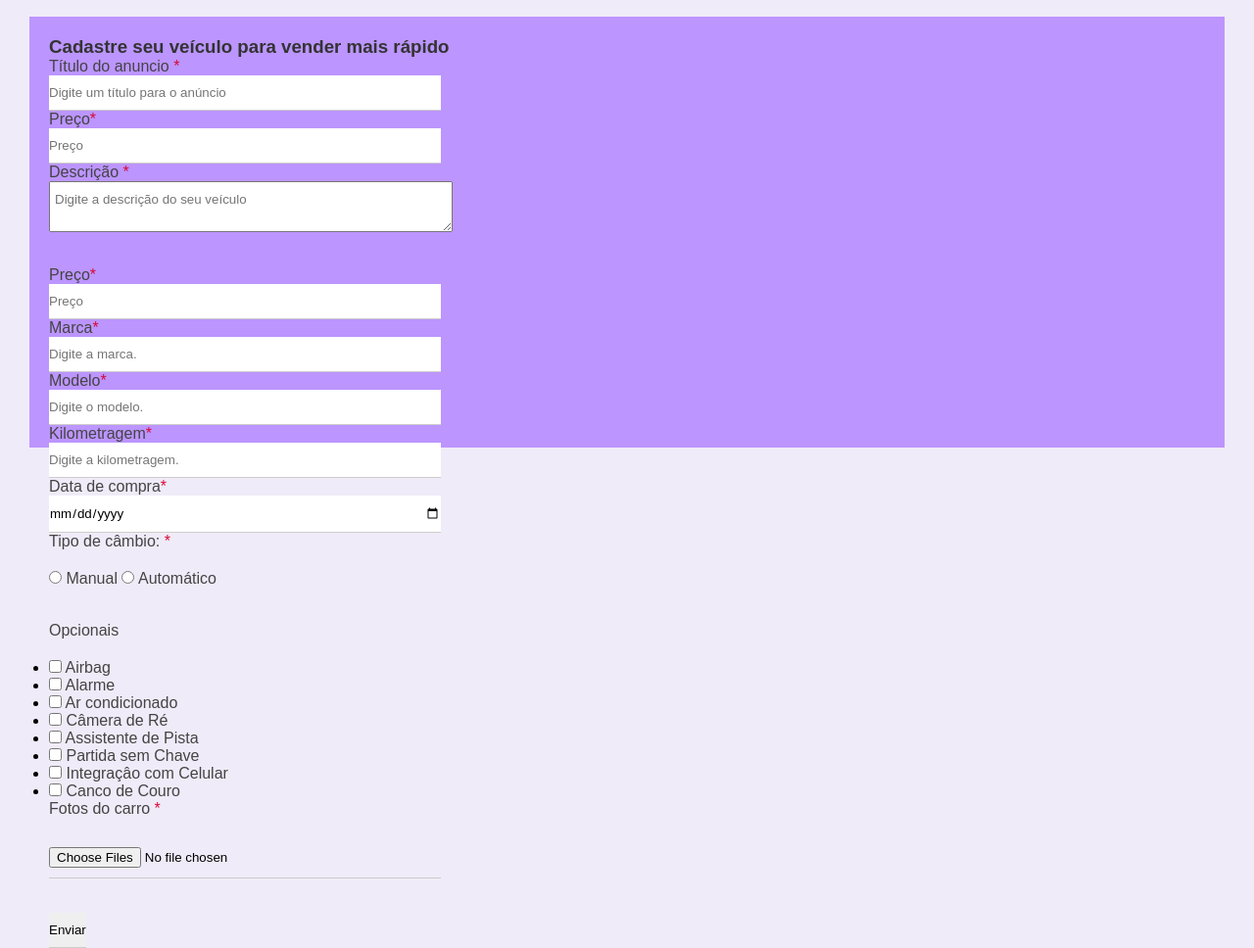
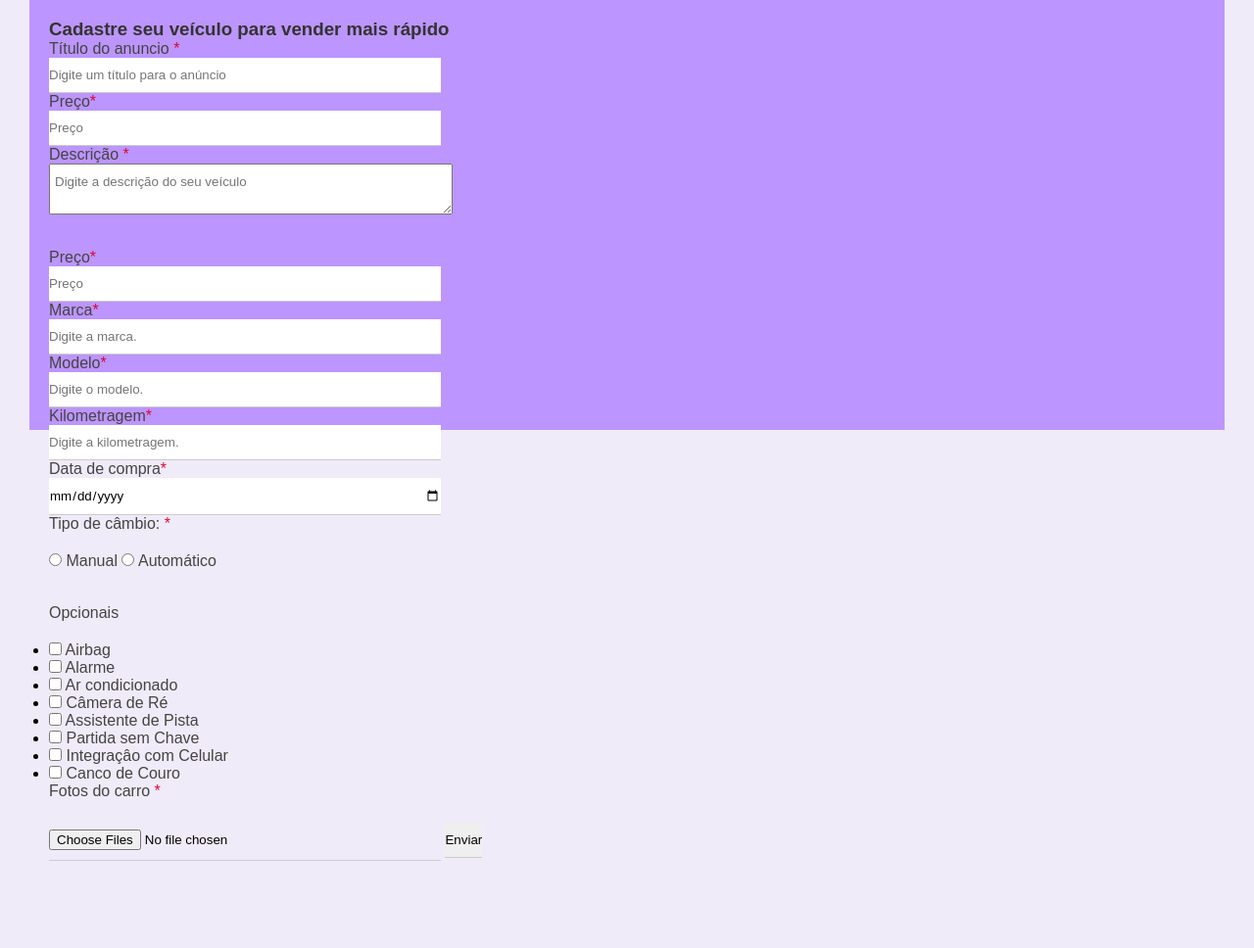
Before and after one commit to joaobazan/projetoFormulario, a plain HTML site: page index.html in a window 1280 px wide. Shown: the part 121-1089 px from the top of the page at 98% size. After the commit the page ends 1000 px from the top, so only its background shows below. Drawn offline with Linux system fonts and the light colour scheme.

Commit message:
cueio legal

```diff
--- a/index.html
+++ b/index.html
@@ -6,7 +6,7 @@
     <title>Venda de carros</title>
     <link rel="stylesheet" href="css/style.css">
 </head>
-<body>5y
+<body>
      <div class="form-body">
 <h1 class="titulo-form">Venda Fácil Seu Carro</h1>
 <p>Descreva as características do seu veículo e marque as opcionais que ele possui.</p>
@@ -109,8 +109,8 @@
         <div class="caixaInputs">
             <p>Fotos do carro <span class="campo-obrigatorio">*</span></p>
             <input type="file" name="images" id="images" multiple accept="image/png, image/jpg">
+              <input type="submit" value="Enviar" class="btn-submit">
         </div>
-        <input type="submit" value="Enviar" class="btn-submit">
     </form>
  </header>
      </div>
```
